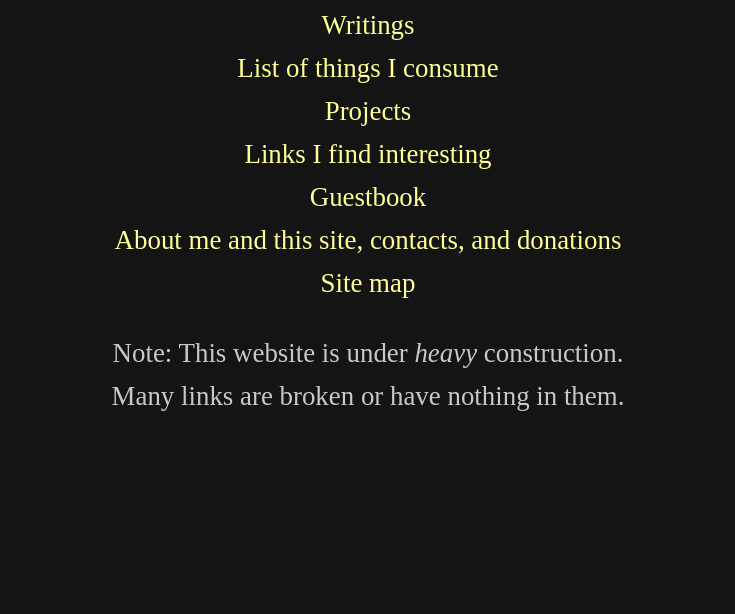
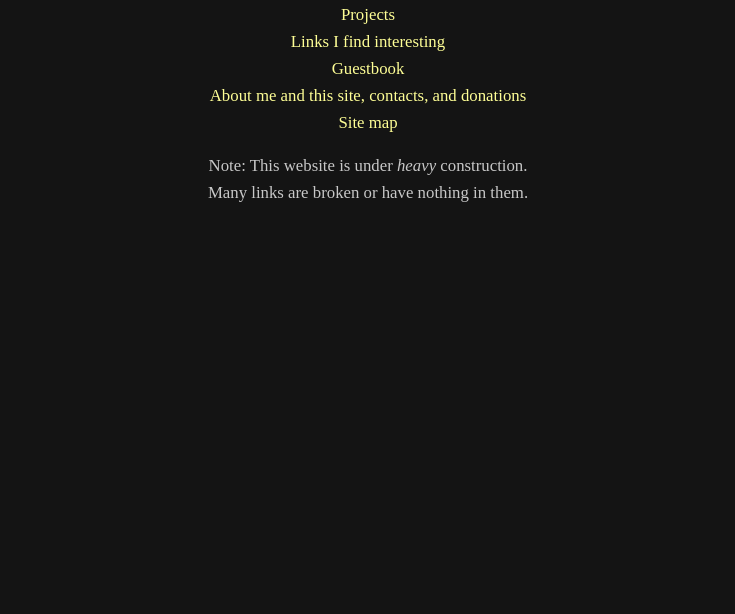
Before and after one commit to KenjiImbault/personal-website, a plain HTML site: page index.html in a window 1280 px wide. Shown: the part 186-800 px from the top of the page, without its empty margins (272-1007 px from the left). Drawn offline with Linux system fonts and the light colour scheme.

Commit message:
Update styles.css

```diff
--- a/styles.css
+++ b/styles.css
@@ -3,7 +3,7 @@ body{
 	margin:40px auto;
 	max-width:25em;
 	line-height:1.6em;
-	font-size:2.1vw;
+	font-size:2.1vmin;
 	color:#444;
 	padding:0 10px
 	}
```
